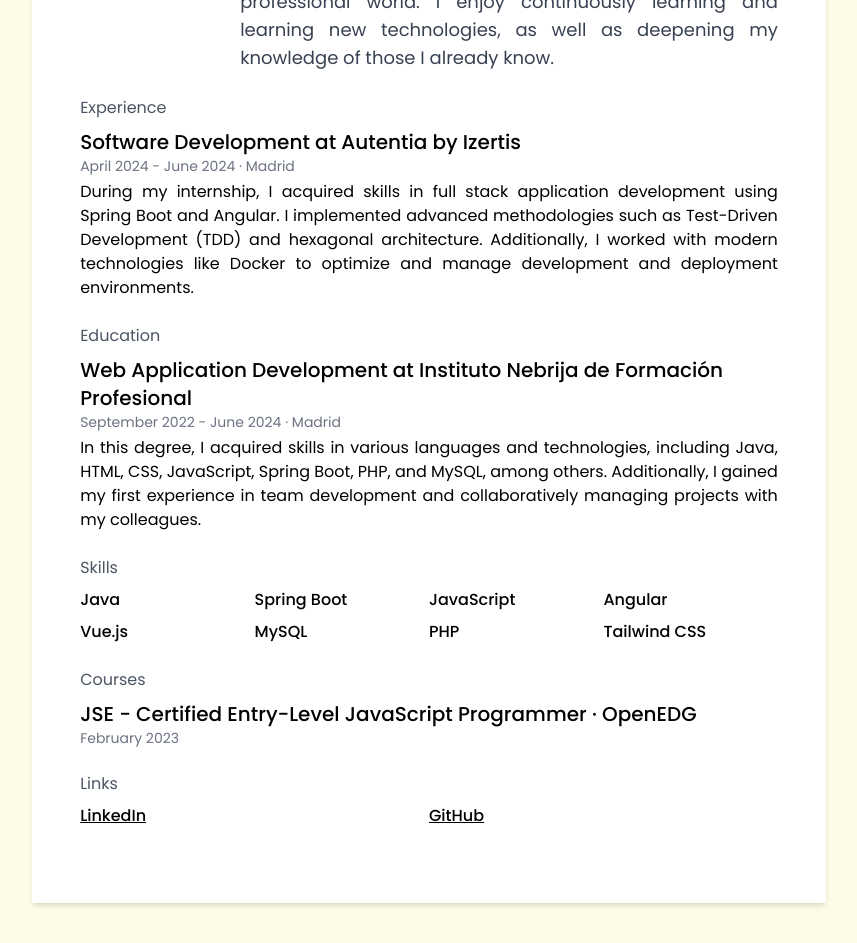
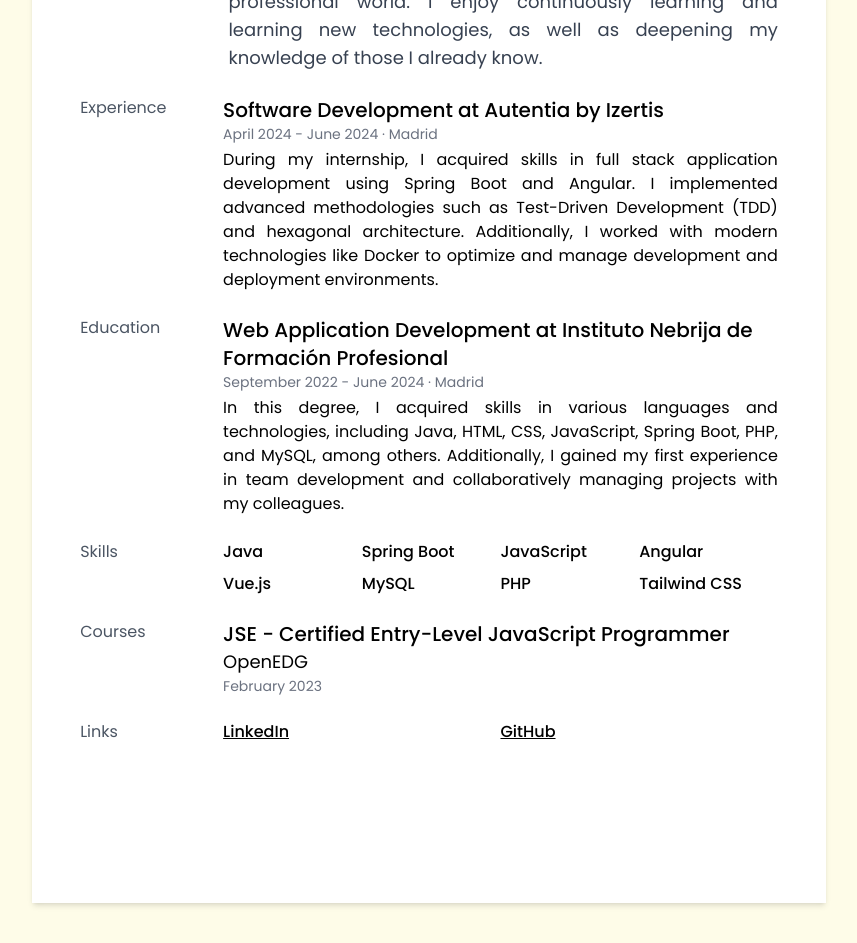
Before and after one commit to juanburillo/curriculum-vitae, a Vue app: page / in a window 1280 px wide. Shown: the part 260-1203 px from the top of the page, without its empty margins (211-1068 px from the left). Built offline with nearby package versions, Linux system fonts and the light colour scheme.

Commit message:
feat: :lipstick: change section layouts

```diff
--- a/src/components/Courses.vue
+++ b/src/components/Courses.vue
@@ -3,13 +3,15 @@ import data from '../locales/data.json';
 </script>
 
 <template>
-  <div>
-    <h2 class="text-gray-600">Courses</h2>
+  <section class="flex gap-x-8">
+    <h2 class="w-1/6 text-gray-600">Courses</h2>
 
-    <div v-for="course in data.courses" class="mt-2">
-      <h1 class="font-medium text-xl">{{ course.title }} &middot; {{ course.institution }}</h1>
-      <h2 v-if="course.expiryDate" class="text-gray-500 text-sm">{{ course.issueDate }} - {{ course.expiryDate }}</h2>
-      <h2 v-else class="text-gray-500 text-sm">{{ course.issueDate }}</h2>
+    <div class="w-5/6">
+      <div v-for="course in data.courses">
+        <h1 class="font-medium text-xl">{{ course.title }}</h1>
+        <h2 class="text-lg">{{ course.institution }}</h2>
+        <h3 class="text-gray-500 text-sm">{{ course.issueDate }} <span v-if="course.expiryDate"> - {{ course.expiryDate }}</span></h3>
+      </div>
     </div>
-  </div>
+  </section>
 </template>
--- a/src/components/Education.vue
+++ b/src/components/Education.vue
@@ -3,13 +3,15 @@ import data from '../locales/data.json';
 </script>
 
 <template>
-  <div>
-    <h2 class="text-gray-600">Education</h2>
+  <section class="flex gap-x-8">
+    <h2 class="w-1/6 text-gray-600">Education</h2>
 
-    <div v-for="degree in data.education" class="mt-2">
-      <h1 class="font-medium text-xl">{{ degree.title }} at {{ degree.school }}</h1>
-      <h2 class="text-gray-500 text-sm">{{ degree.startDate }} - {{ degree.endDate }} &middot; {{ degree.city }}</h2>
-      <p class="mt-1 text-justify">{{ degree.description }}</p>
+    <div class="w-5/6">
+      <div v-for="degree in data.education">
+        <h1 class="font-medium text-xl">{{ degree.title }} at {{ degree.school }}</h1>
+        <h2 class="text-gray-500 text-sm">{{ degree.startDate }} - {{ degree.endDate }} &middot; {{ degree.city }}</h2>
+        <p class="mt-1 text-justify">{{ degree.description }}</p>
+      </div>
     </div>
-  </div>
+  </section>
 </template>
--- a/src/components/Experience.vue
+++ b/src/components/Experience.vue
@@ -3,13 +3,15 @@ import data from '../locales/data.json';
 </script>
 
 <template>
-  <div>
-    <h2 class="text-gray-600">Experience</h2>
+  <section class="flex gap-x-8">
+    <h2 class="w-1/6 text-gray-600">Experience</h2>
 
-    <div v-for="job in data.experience" class="mt-2">
-      <h1 class="font-medium text-xl">{{ job.title }} at {{ job.employer }}</h1>
-      <h2 class="text-gray-500 text-sm">{{ job.startDate }} - {{ job.endDate }} &middot; {{ job.city }}</h2>
-      <p class="mt-1 text-justify">{{ job.description }}</p>
+    <div class="w-5/6">
+      <div v-for="job in data.experience">
+        <h1 class="font-medium text-xl">{{ job.title }} at {{ job.employer }}</h1>
+        <h2 class="text-gray-500 text-sm">{{ job.startDate }} - {{ job.endDate }} &middot; {{ job.city }}</h2>
+        <p class="mt-1 text-justify">{{ job.description }}</p>
+      </div>
     </div>
-  </div>
+  </section>
 </template>
--- a/src/components/Links.vue
+++ b/src/components/Links.vue
@@ -3,13 +3,13 @@ import data from '../locales/data.json';
 </script>
 
 <template>
-  <div>
-    <h2 class="text-gray-600">Links</h2>
+  <section class="flex gap-x-8">
+    <h2 class="w-1/6 text-gray-600">Links</h2>
 
-    <div class="mt-2 grid grid-cols-2">
+    <div class="w-5/6 grid grid-cols-2">
       <a v-for="social in data.contact.socials" class="font-medium underline" :href="social.url" target="_blank">
         {{ social.site }}
       </a>
     </div>
-  </div>
+  </section>
 </template>
--- a/src/components/Presentation.vue
+++ b/src/components/Presentation.vue
@@ -3,10 +3,10 @@ import data from '../locales/data.json';
 </script>
 
 <template>
-  <section class="flex flex-row gap-x-16">
-    <img src="../assets/portrait.jpg" alt="Portrait of Juan Burillo" class="w-24 h-24 rounded-full">
+  <section class="flex flex-row gap-x-8">
+    <img src="../assets/portrait.jpg" alt="Portrait of Juan Burillo" class="w-1/6 h-1/6 rounded-full">
 
-    <div>
+    <div class="w-5/6">
         <div class="text-sm text-gray-600">
           <p>{{ data.contact.location }}</p>
           <p>{{ data.contact.phone }} &middot; {{ data.contact.email }}</p>
--- a/src/components/Skills.vue
+++ b/src/components/Skills.vue
@@ -3,11 +3,11 @@ import data from '../locales/data.json';
 </script>
 
 <template>
-  <div>
-    <h2 class="text-gray-600">Skills</h2>
+  <section class="flex gap-x-8">
+    <h2 class="w-1/6 text-gray-600">Skills</h2>
 
-    <div class="mt-2 grid grid-cols-4 gap-y-2">
+    <div class="w-5/6 grid grid-cols-4 gap-y-2">
       <p v-for="skill in data.skills" class="font-medium">{{ skill }}</p>
     </div>
-  </div>
+  </section>
 </template>
```
